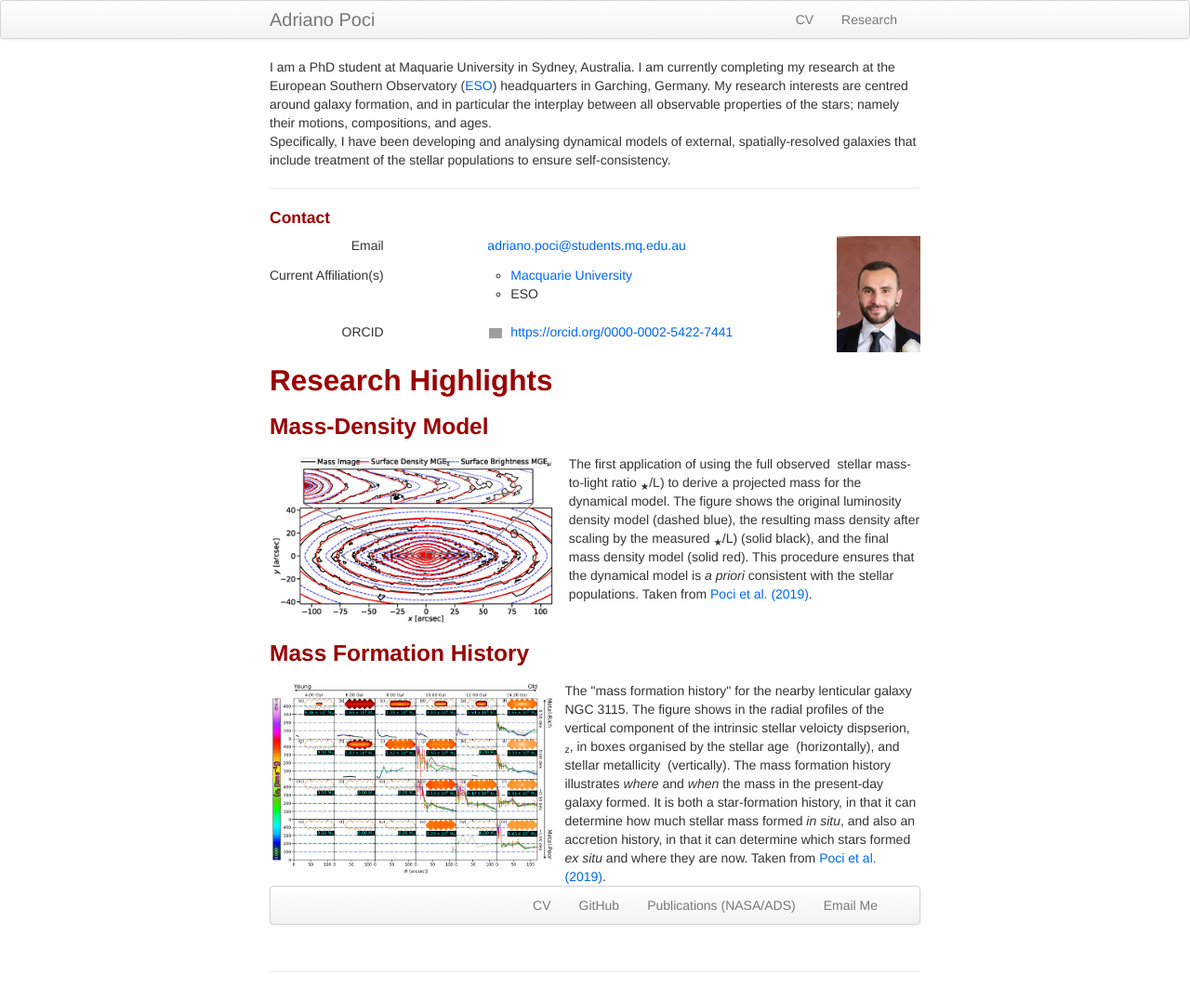
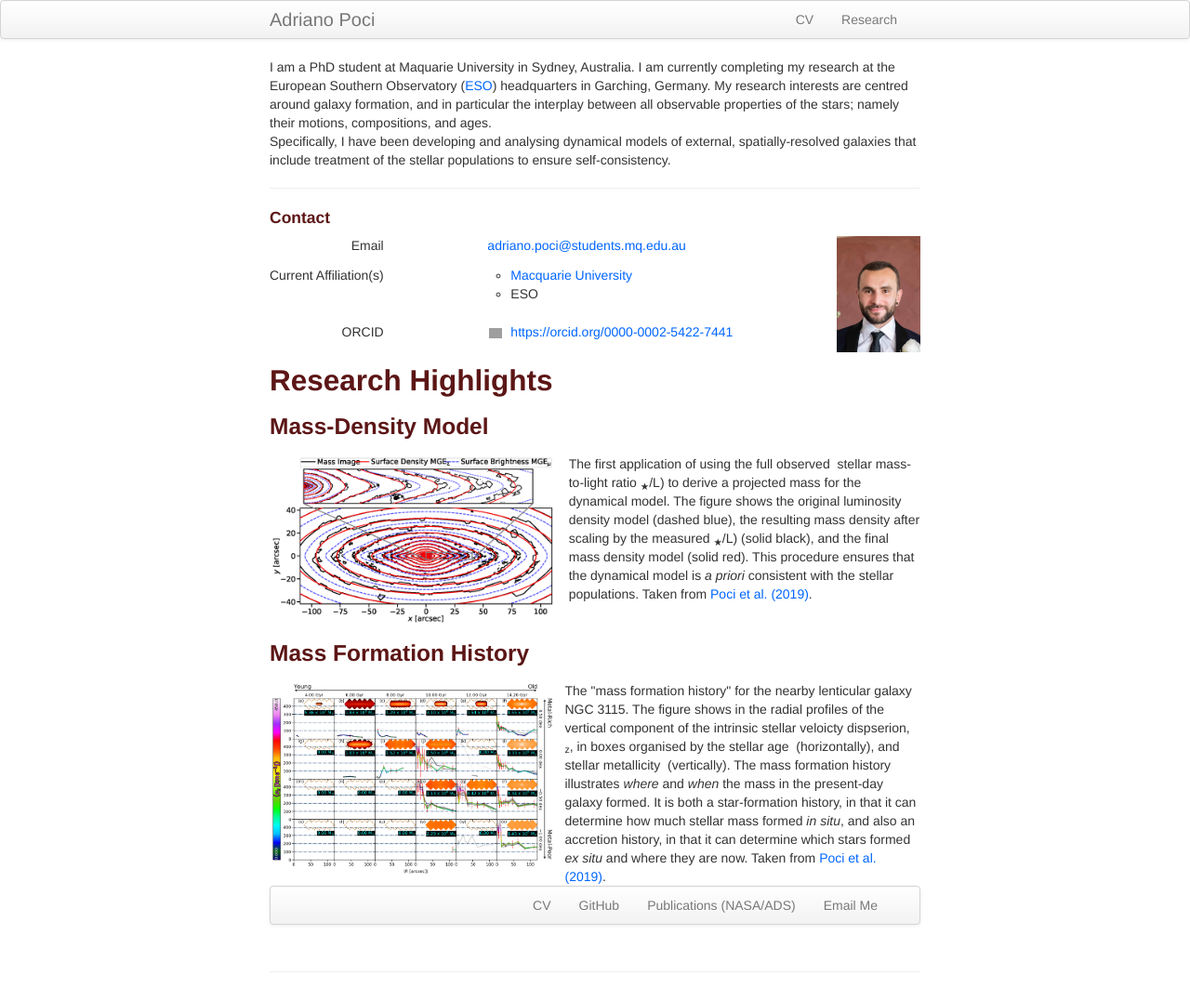
Before and after one commit to adriano-poci/adriano-poci.github.io, a Jekyll site: the page built from index.md, in a window 1280 px wide. Shown: the whole page at 93% size. Built offline with Jekyll 4.4.1, drawn with Linux system fonts in a browser that asks for light colours; grey boxes are pictures that could not be loaded.

Commit message:
* Changed custom colours again * Tweaked image widths

```diff
--- a/assets/themes/twitter/css/my_custom_css.css
+++ b/assets/themes/twitter/css/my_custom_css.css
@@ -15,7 +15,7 @@ a {
 }
 
 a:hover {
-    color: #990000;
+    color: #5C1616;
     background-color: #e3e4fa;
     text-decoration: none;
 }
@@ -25,7 +25,7 @@ a img {
 }
 
 a:hover img {
-    color: #990000;
+    color: #5C1616;
     background-color: #e3e4fa;
     text-decoration: none;
     border: solid 2px #e3e4fa;
@@ -58,7 +58,7 @@ td.right {
 
 
 h1, h2, h3, h4 {
-    color: #990000;
+    color: #5C1616;
 }
 
 .danger {
```
Also changed, not shown: pages/research.md (+2 -2 lines).
